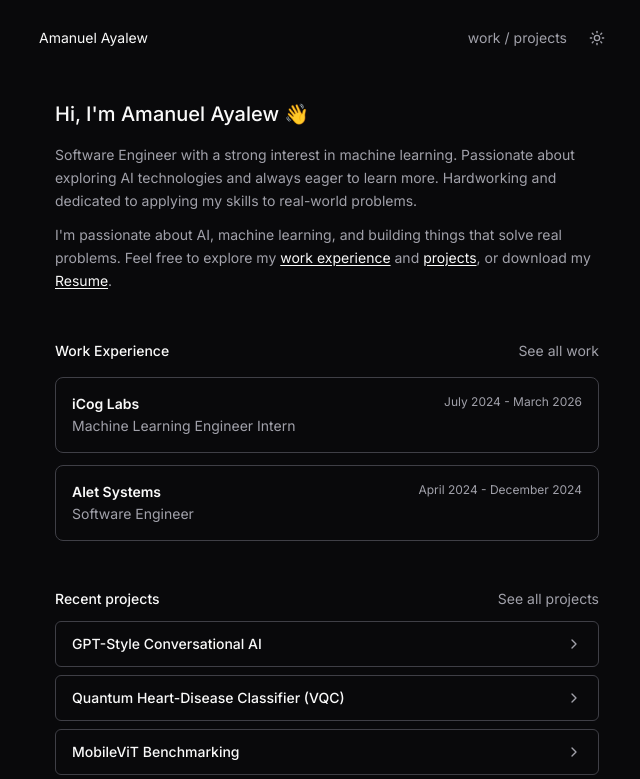
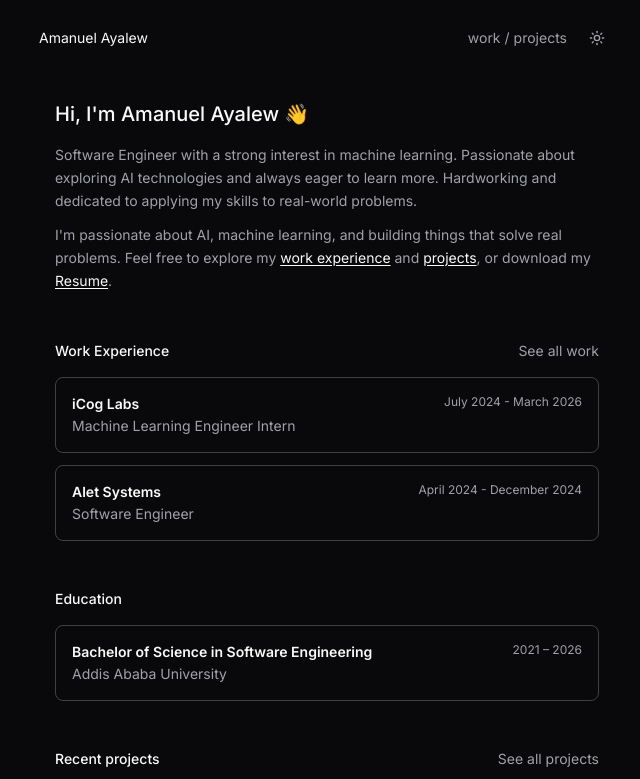
Before and after one commit to Amanuel-Ayal3w/My_Portfolio, a Next.js app: page / in a window 1280 px wide. Shown: the top 779 px of the page, without its empty margins (313-953 px from the left). Built offline with nearby package versions, Linux system fonts and the light colour scheme.

Commit message:
education

```diff
--- a/src/app/page.tsx
+++ b/src/app/page.tsx
@@ -89,6 +89,20 @@ export default function Home() {
           </div>
         </section>
 
+        {/* Education */}
+        <section>
+          <h2 className="text-sm font-medium text-foreground mb-4">Education</h2>
+          <div className="bg-card rounded-lg p-4 border border-border">
+            <div className="flex items-start justify-between gap-3">
+              <div className="min-w-0">
+                <p className="text-sm font-semibold text-foreground">Bachelor of Science in Software Engineering</p>
+                <p className="text-sm text-muted-foreground mt-0.5">Addis Ababa University</p>
+              </div>
+              <span className="text-xs text-muted-foreground whitespace-nowrap flex-shrink-0">2021 – 2026</span>
+            </div>
+          </div>
+        </section>
+
         {/* Recent projects */}
         <section>
           <div className="flex items-center justify-between mb-3">
```
